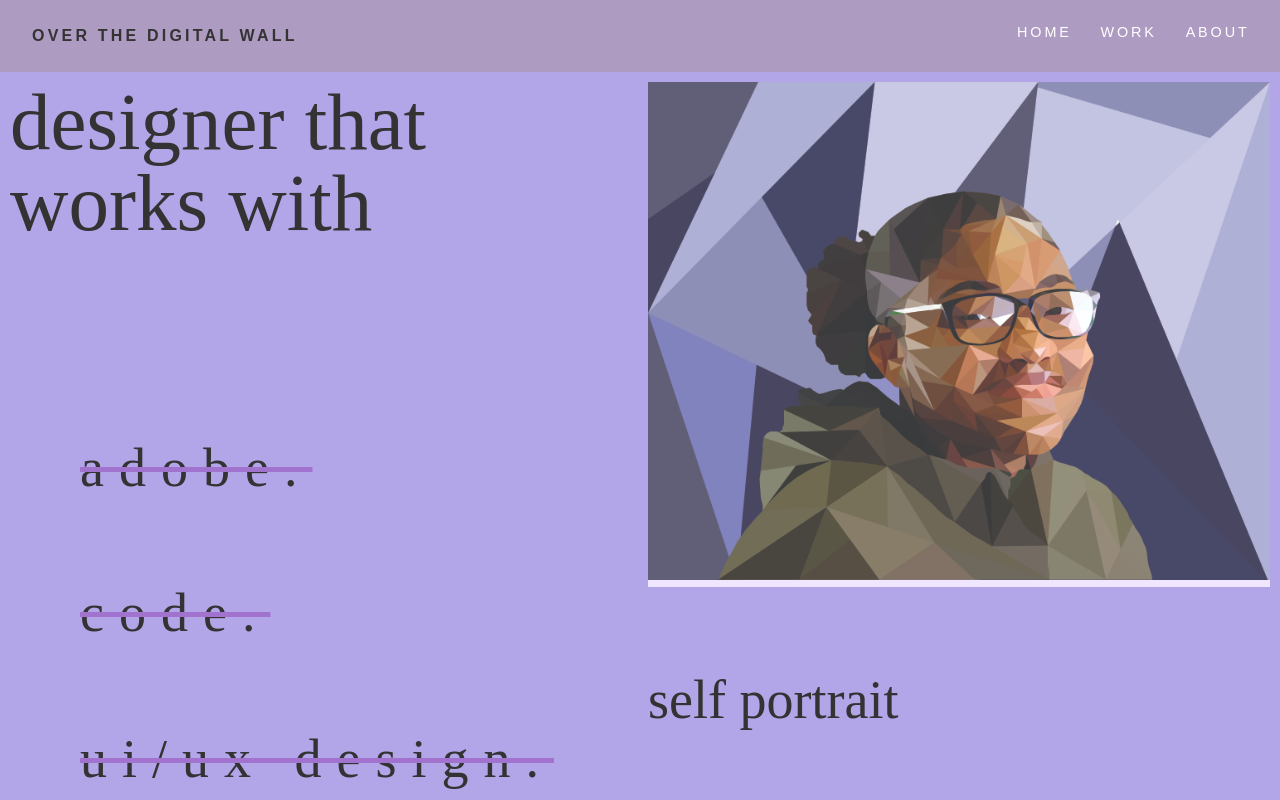
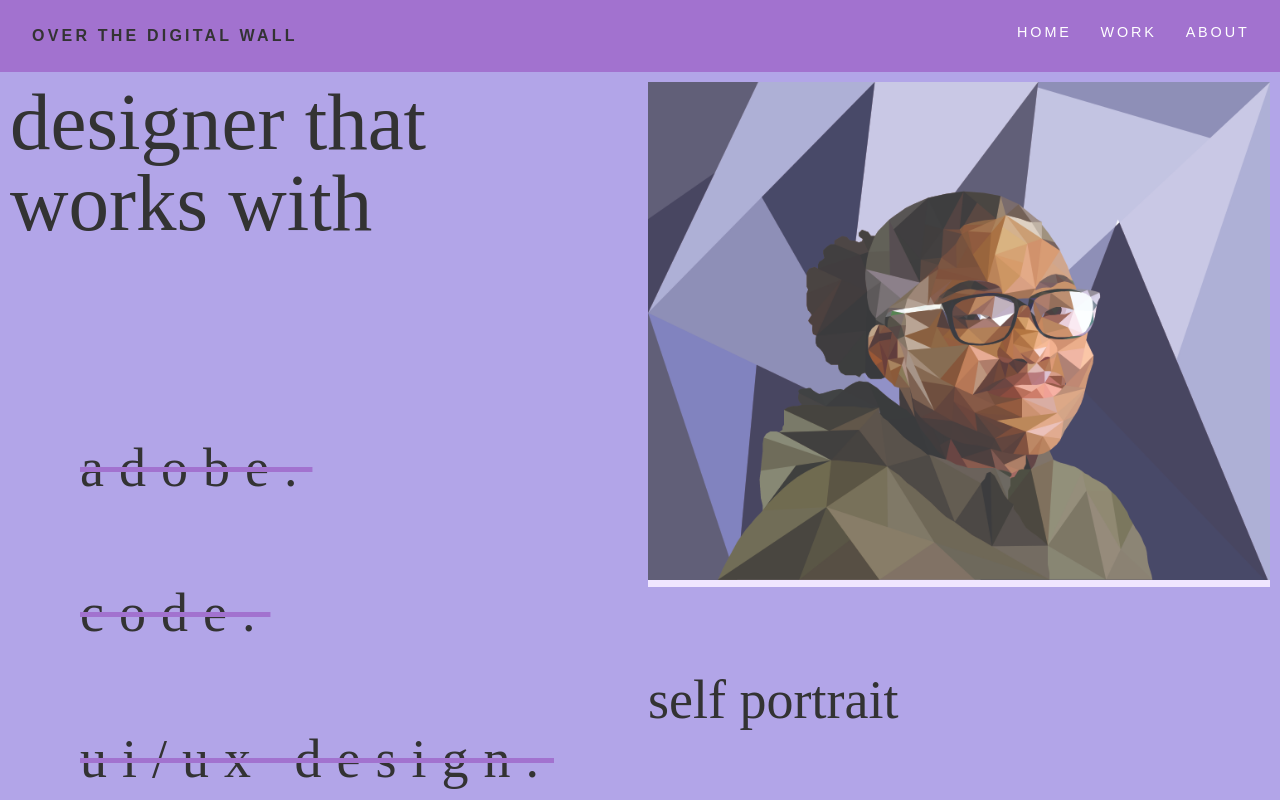
Before and after one commit to aaliyah-web/portfolio, an Eleventy site: page src/index.md in a window 1280 px wide. Shown: the top 800 px of the page. Built offline with nearby package versions, Linux system fonts and the light colour scheme; Eleventy itself is replaced by a stand-in of ours; files that its build step writes are made by us from their sources.

Commit message:
nav color

```diff
--- a/src/css/styles.css
+++ b/src/css/styles.css
@@ -199,7 +199,7 @@ background-color: #f0e6ff;
       row-gap: 1rem; /* adds space between logo and nav items if the items wrap under the logo */
       justify-content: space-between;
       padding: 1.5rem 2rem;
-      background-color: #ae9bc2;
+      background-color: #a272cf;
       transition: top 500ms ease-in-out;
     }
 
```
